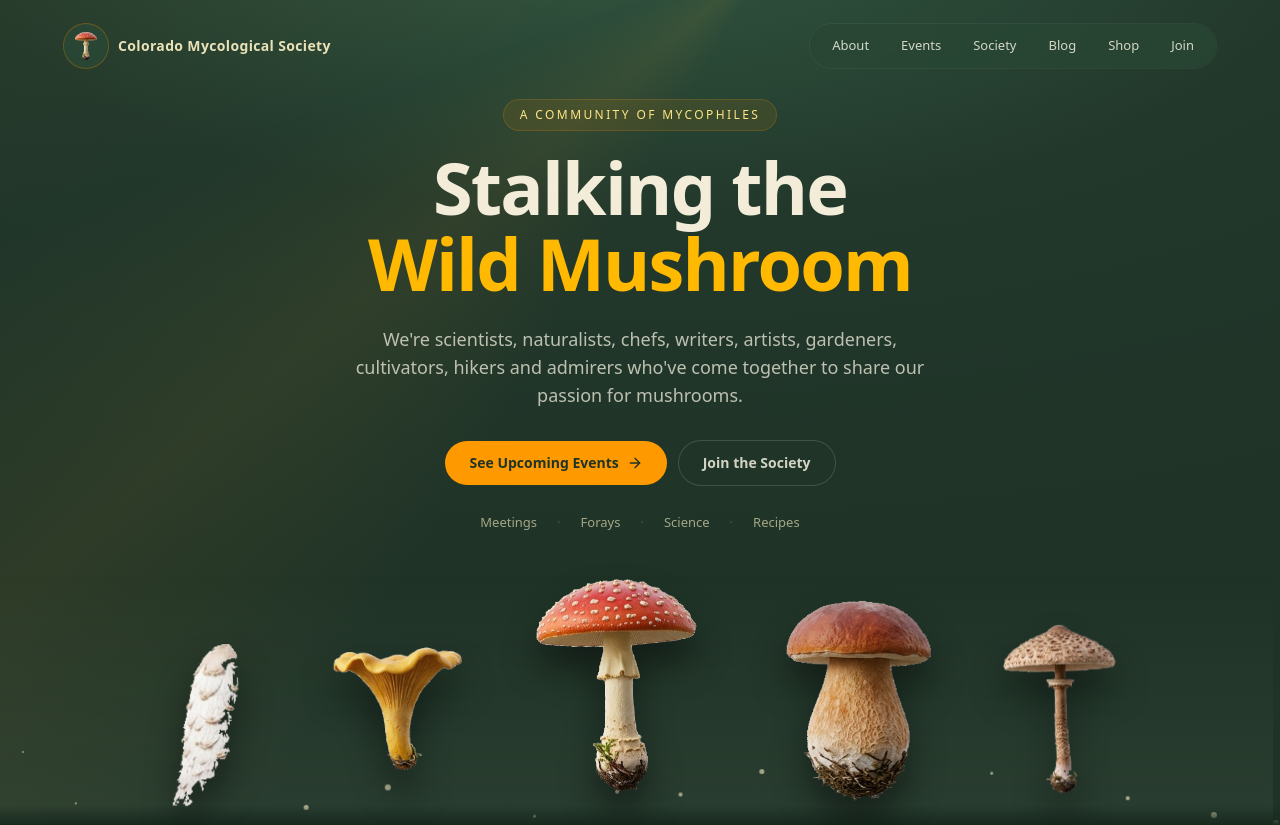
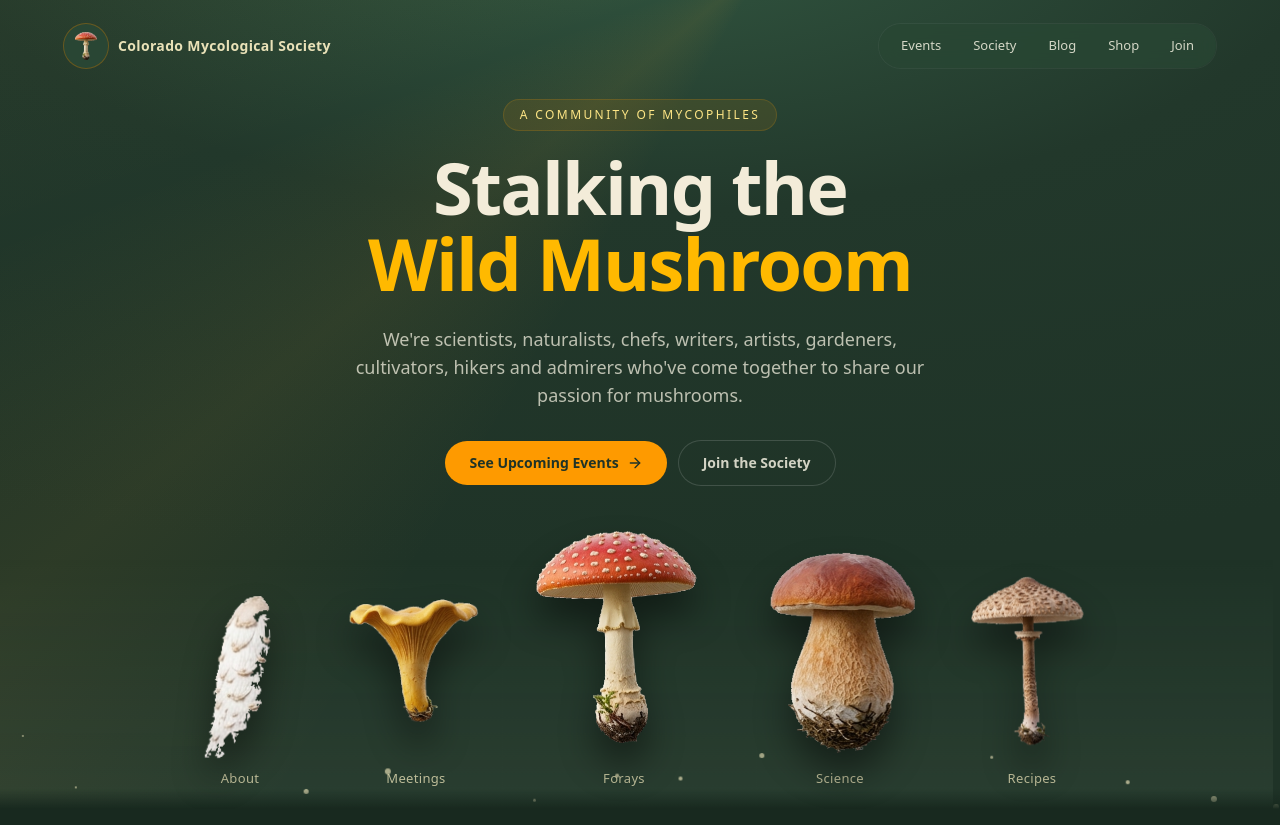
Before and after one commit to sarza-ai/cms-redesign, a React (Vite) app: page / in a window 1280 px wide. Shown: the top 825 px of the page. Built offline with nearby package versions, Linux system fonts and the light colour scheme.

Commit message:
Label each hero mushroom (About, Meetings, Forays, Science, Recipes)
Move the quick-links out from under the buttons and place one beneath
each of the five hero mushrooms. About moves here from the top nav.

Co-Authored-By: Claude Opus 4.8 <noreply@anthropic.com>

```diff
--- a/src/App.tsx
+++ b/src/App.tsx
@@ -232,7 +232,6 @@ const Logo = () => (
 /* ------------------------------------------------------------------ */
 
 const NAV: { label: string; href: string; external?: boolean }[] = [
-  { label: 'About', href: 'https://cmsweb.org/about/', external: true },
   { label: 'Events', href: '#events' },
   { label: 'Society', href: '#society' },
   { label: 'Blog', href: 'https://cmsweb.org/blog/', external: true },
@@ -240,11 +239,20 @@ const NAV: { label: string; href: string; external?: boolean }[] = [
   { label: 'Join', href: '#join' },
 ];
 
-const QUICKLINKS = [
-  { label: 'Meetings', href: '#events' },
-  { label: 'Forays', href: '#events' },
-  { label: 'Science', href: '#society' },
-  { label: 'Recipes', href: 'https://cmsweb.org/recipes/' },
+// One link labelled beneath each hero mushroom (left to right)
+const HERO_MUSHROOMS: {
+  species: Species;
+  sway: number;
+  cls: string;
+  label: string;
+  href: string;
+  external?: boolean;
+}[] = [
+  { species: 'inkcap', sway: 7, cls: 'h-24 w-14 sm:h-40 sm:w-24', label: 'About', href: 'https://cmsweb.org/about/', external: true },
+  { species: 'chanterelle', sway: 5.5, cls: 'h-28 w-16 sm:h-48 sm:w-32', label: 'Meetings', href: '#events' },
+  { species: 'flyagaric', sway: 6.5, cls: 'h-36 w-20 sm:h-60 sm:w-40', label: 'Forays', href: '#events' },
+  { species: 'porcini', sway: 5, cls: 'h-32 w-20 sm:h-52 sm:w-36', label: 'Science', href: '#society' },
+  { species: 'parasol', sway: 7.5, cls: 'h-28 w-16 sm:h-48 sm:w-28', label: 'Recipes', href: 'https://cmsweb.org/recipes/', external: true },
 ];
 
 const STATS = [
@@ -360,33 +368,24 @@ const App = () => {
               Join the Society
             </a>
           </div>
-
-          {/* Quick links (from the original homepage) */}
-          <div className="mt-7 flex flex-wrap items-center justify-center gap-x-5 gap-y-2 text-[13px] font-medium text-amber-100/60">
-            {QUICKLINKS.map((q, i) => (
-              <span key={q.label} className="flex items-center gap-x-5">
-                {i > 0 && <span className="text-amber-100/20">·</span>}
-                <a
-                  href={q.href}
-                  {...(q.href.startsWith('http') ? { target: '_blank', rel: 'noreferrer' } : {})}
-                  className="transition-colors hover:text-amber-300"
-                >
-                  {q.label}
-                </a>
-              </span>
-            ))}
-          </div>
         </div>
 
         {/* Interactive mushroom row — its own band at the bottom, in normal
             flow so it can never overlap the hero text above */}
         <div className="relative z-10 mt-auto">
-          <div className="pointer-events-auto mx-auto flex max-w-7xl items-end justify-center gap-2 sm:gap-12 lg:gap-20 px-4">
-            <HeroMushroom species="inkcap" swaySeconds={7} className="h-24 w-14 sm:h-40 sm:w-24" />
-            <HeroMushroom species="chanterelle" swaySeconds={5.5} className="h-28 w-16 sm:h-48 sm:w-32" />
-            <HeroMushroom species="flyagaric" swaySeconds={6.5} className="h-36 w-20 sm:h-60 sm:w-40" />
-            <HeroMushroom species="porcini" swaySeconds={5} className="h-32 w-20 sm:h-52 sm:w-36" />
-            <HeroMushroom species="parasol" swaySeconds={7.5} className="h-28 w-16 sm:h-48 sm:w-28" />
+          <div className="pointer-events-auto mx-auto flex max-w-7xl items-end justify-center gap-2 sm:gap-10 lg:gap-16 px-4">
+            {HERO_MUSHROOMS.map((m) => (
+              <div key={m.label} className="flex flex-col items-center">
+                <HeroMushroom species={m.species} swaySeconds={m.sway} className={m.cls} />
+                <a
+                  href={m.href}
+                  {...(m.external ? { target: '_blank', rel: 'noreferrer' } : {})}
+                  className="mt-3 text-[13px] font-medium tracking-wide text-amber-100/70 transition-colors hover:text-amber-300"
+                >
+                  {m.label}
+                </a>
+              </div>
+            ))}
           </div>
           <div className="h-5 w-full bg-gradient-to-t from-[#18291f] to-transparent" />
         </div>
```
